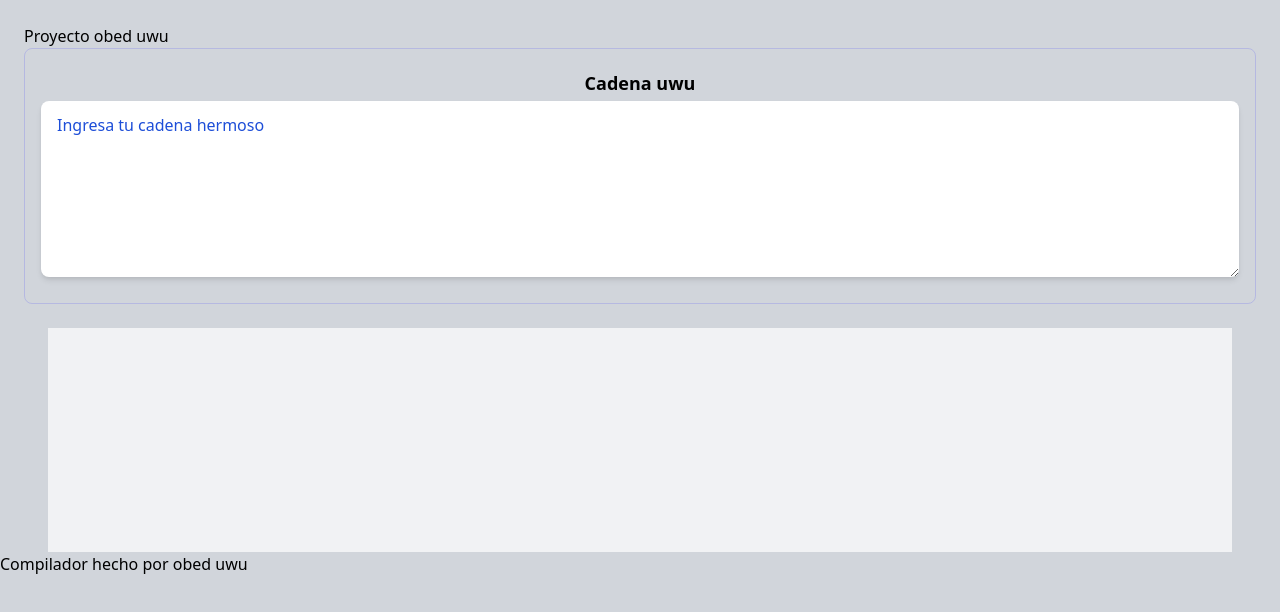
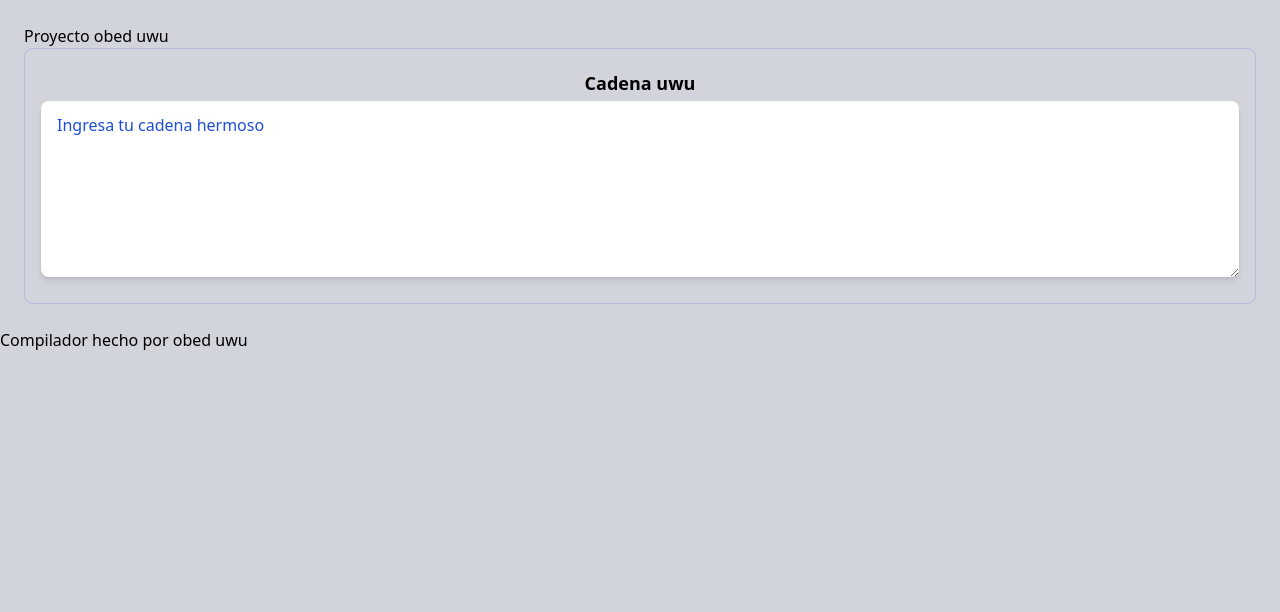
Before and after one commit to SupaStar/AnalizadorEnAngular, an Angular app: page / in a window 1280 px wide. Shown: the top 612 px of the page. Built offline with nearby package versions, Linux system fonts and the light colour scheme.

Commit message:
Update app.component.html

```diff
--- a/src/app/app.component.html
+++ b/src/app/app.component.html
@@ -11,7 +11,9 @@
   </div>
 </div>
 <div class="mx-12">
-  <div aria-label="salida" class="w-full bg-white opacity-70 p-28 overscroll-auto"><span *ngFor="let mensaje of salida">{{mensaje}}<br></span></div>
+  <table aria-label="salida" class=" bg-white opacity-70 p-28 table-auto border border-red-500">
+    <tr class="bg-gray-200 border border-red-500" *ngFor="let mensaje of salida"><td>{{mensaje}}</td></tr>
+  </table>
 </div>
 <div class="mt-8 space-y-80 px-96 cursor-not-allowed rounded-t-xl bg-red-200 overflow-auto text-center p-12" *ngIf="errores.length>0">
   <span class="text-gray-800" *ngFor="let error of errores">{{error}}</span>
```
